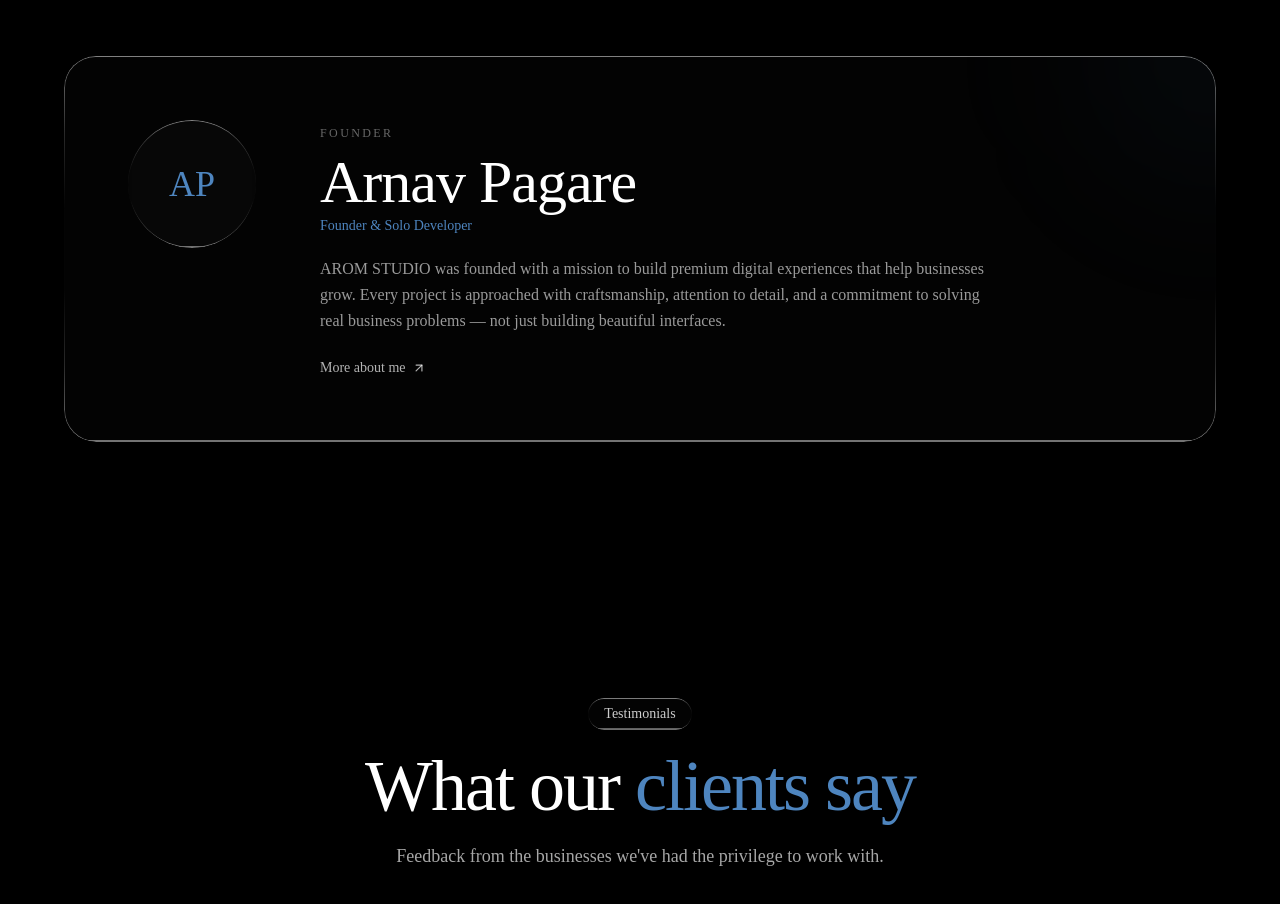
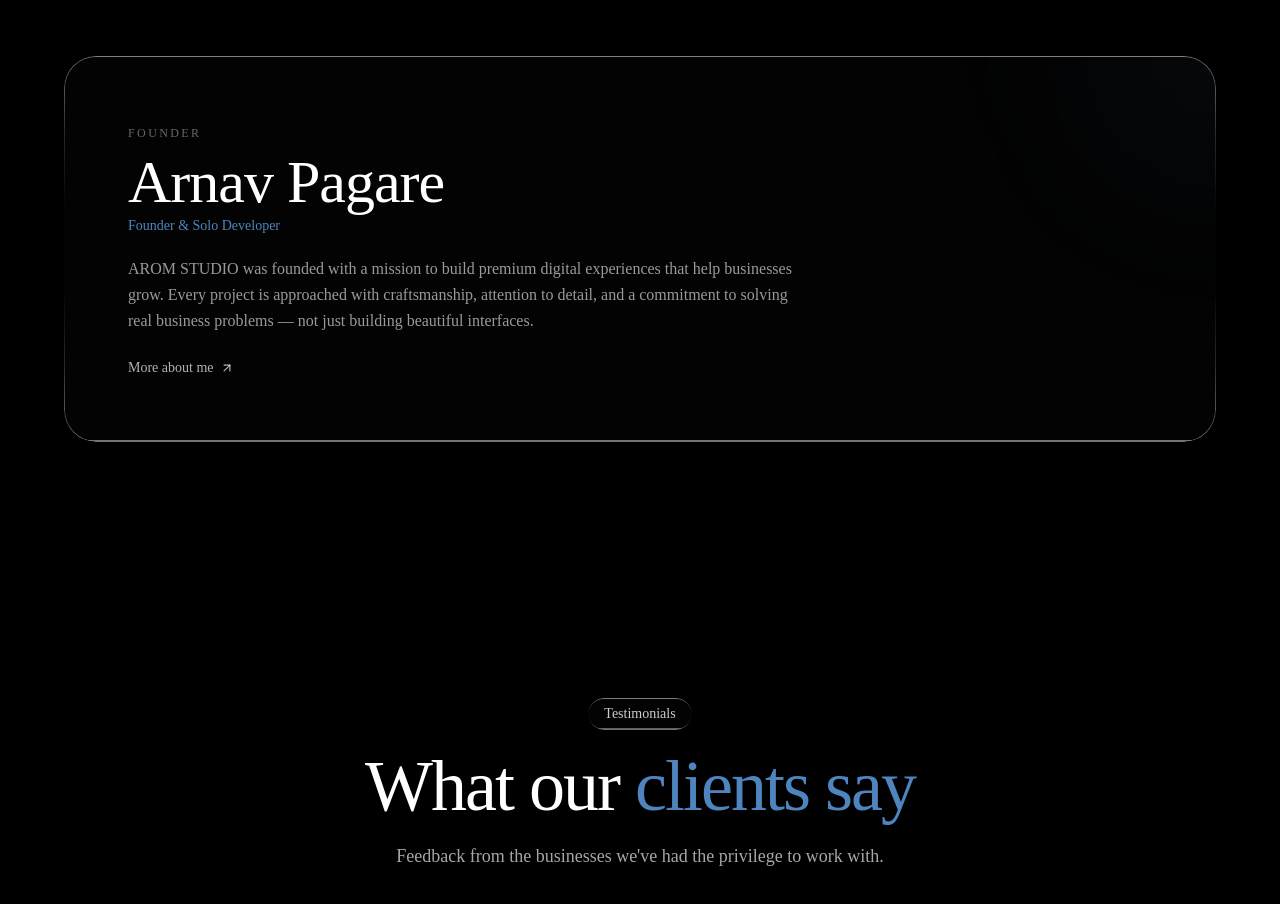
Before and after one commit to arnav27-22/arom-studio, a React (Vite) app: page / in a window 1280 px wide. Shown: the part 3880-4784 px from the top of the page. Built offline with nearby package versions, Linux system fonts and the light colour scheme; a web font is replaced by a local one.

Commit message:
Remove AP logo from FounderSection, remove page-load spinner

```diff
--- a/src/App.tsx
+++ b/src/App.tsx
@@ -26,14 +26,6 @@
   return null
 }
 
-function PageLoading() {
-  return (
-    <div className="flex items-center justify-center min-h-[60vh]">
-      <div className="w-8 h-8 border-2 border-accent/30 border-t-accent rounded-full animate-spin" />
-    </div>
-  )
-}
-
 export default function App() {
   return (
     <>
@@ -42,7 +34,7 @@
         <SiteBackground />
         <Particles quantity={55} color="#4e85bf" size={1.2} vx={0.03} vy={0.03} />
         <Navbar />
-        <Suspense fallback={<PageLoading />}>
+        <Suspense fallback={null}>
           <Routes>
             <Route path="/" element={<Home />} />
             <Route path="/services" element={<Services />} />
--- a/src/components/sections/home/FounderSection.tsx
+++ b/src/components/sections/home/FounderSection.tsx
@@ -12,12 +12,7 @@
             <div className="absolute top-0 right-0 w-64 h-64 bg-accent/5 rounded-full blur-[80px] -translate-y-1/2 translate-x-1/2" />
 
             <div className="relative z-10 flex flex-col lg:flex-row items-start gap-10 lg:gap-16">
-              {/* Avatar */}
-              <div className="shrink-0">
-                <div className="w-24 h-24 md:w-32 md:h-32 rounded-full glass flex items-center justify-center">
-                  <span className="font-heading text-3xl md:text-4xl text-accent">AP</span>
-                </div>
-              </div>
+
 
               {/* Content */}
               <div className="flex-1">
```
